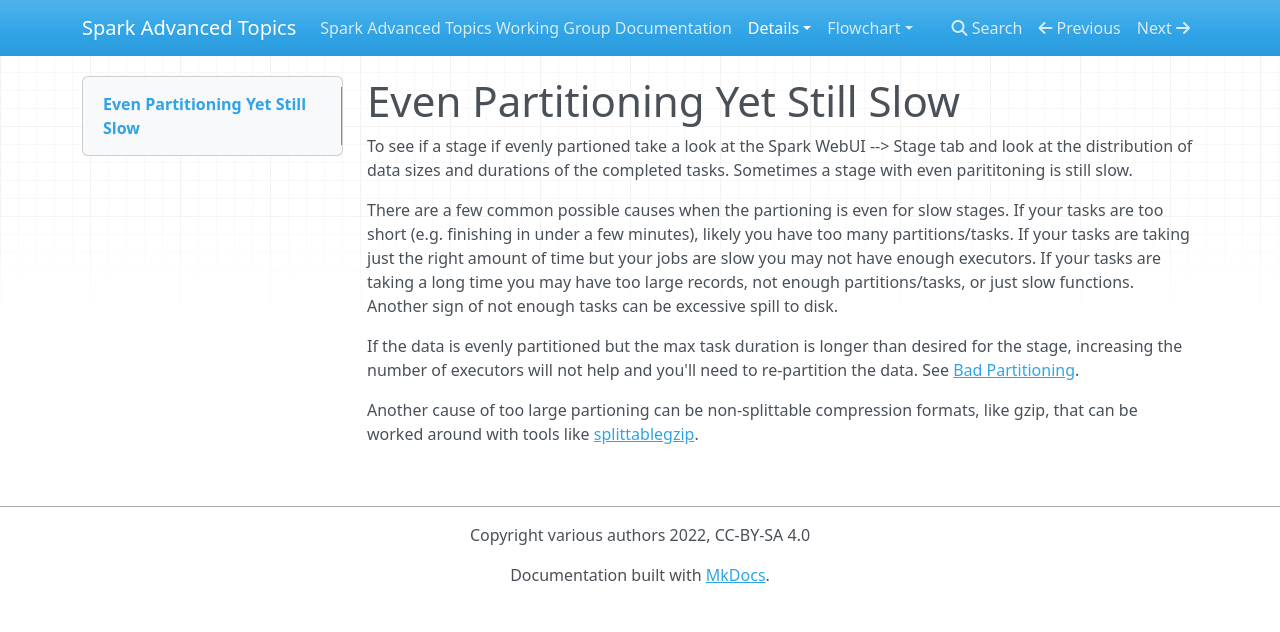
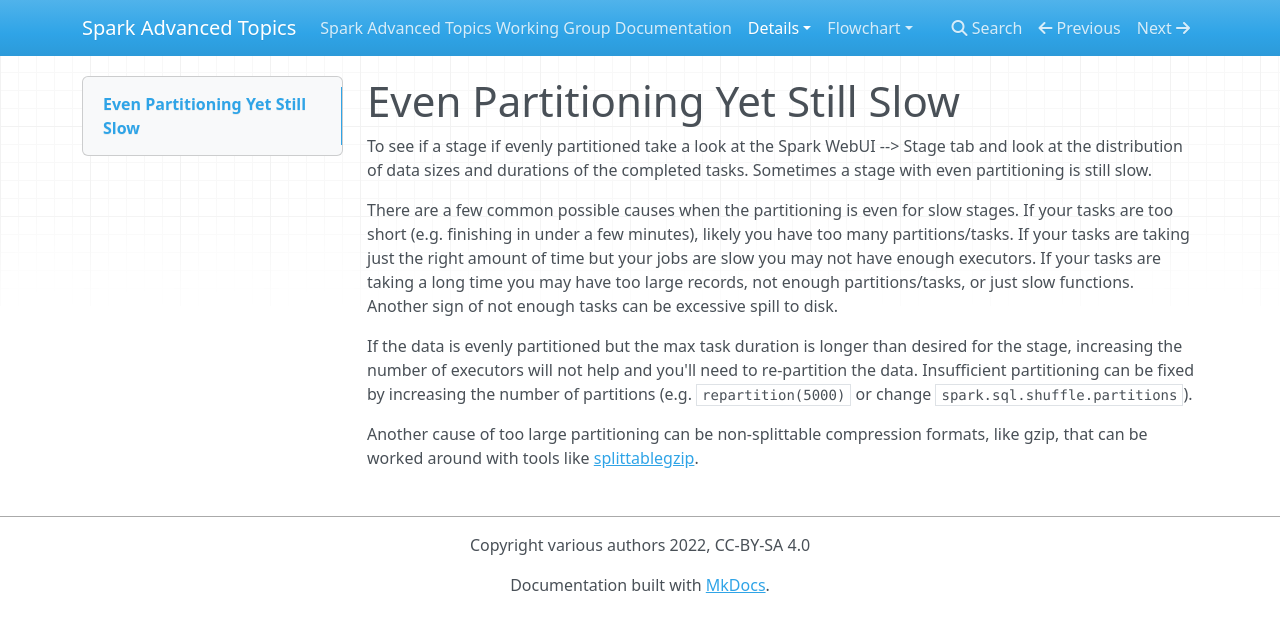
Before and after one commit to holdenk/spark-flowchart, an MkDocs documentation site: the page built from docs/details/even_partitioning_still_slow.md, in a window 1280 px wide. Shown: the top 632 px of the page. Built offline with MkDocs 1.6.1, drawn with Linux system fonts in a browser that asks for light colours; nearby versions of some CDN libraries.

Commit message:
change bad to uneven partitioning

```diff
--- a/docs/details/even_partitioning_still_slow.md
+++ b/docs/details/even_partitioning_still_slow.md
@@ -1,12 +1,12 @@
 # Even Partitioning Yet Still Slow
 
-To see if a stage if evenly partioned take a look at the Spark WebUI --> Stage tab and look at the distribution of data sizes and durations of the completed tasks. Sometimes a stage with even parititoning is still slow.
+To see if a stage if evenly partitioned take a look at the Spark WebUI --> Stage tab and look at the distribution of data sizes and durations of the completed tasks. Sometimes a stage with even partitioning is still slow.
 
-There are a few common possible causes when the partioning is even for slow stages. If your tasks are too short (e.g. finishing in under a few minutes), likely you have too many partitions/tasks. If your tasks are taking just the right amount of time but your jobs are slow you may not have enough executors. If your tasks are taking a long time you may have too large records, not enough partitions/tasks, or just slow functions. Another sign of not enough tasks can be excessive spill to disk.
+There are a few common possible causes when the partitioning is even for slow stages. If your tasks are too short (e.g. finishing in under a few minutes), likely you have too many partitions/tasks. If your tasks are taking just the right amount of time but your jobs are slow you may not have enough executors. If your tasks are taking a long time you may have too large records, not enough partitions/tasks, or just slow functions. Another sign of not enough tasks can be excessive spill to disk.
 
 
 
-If the data is evenly partitioned but the max task duration is longer than desired for the stage, increasing the number of executors will not help and you'll need to re-partition the data. See [Bad Partitioning](../bad_partitioning).
+If the data is evenly partitioned but the max task duration is longer than desired for the stage, increasing the number of executors will not help and you'll need to re-partition the data. Insufficient partitioning can be fixed by increasing the number of partitions (e.g. `repartition(5000)` or change `spark.sql.shuffle.partitions`).
 
 
-Another cause of too large partioning can be non-splittable compression formats, like gzip, that can be worked around with tools like [splittablegzip](https://github.com/nielsbasjes/splittablegzip).
+Another cause of too large partitioning can be non-splittable compression formats, like gzip, that can be worked around with tools like [splittablegzip](https://github.com/nielsbasjes/splittablegzip).
```
Also changed, not shown: docs/details/bad_partitioning.md (deleted, +0 -16 lines), docs/details/driver-max-result-size.md (+1 -1 lines), docs/details/key-skew.md (+2 -2 lines), docs/details/partitioning.md (+3 -1 lines), docs/details/slow-executor.md (+1 -1 lines), docs/details/uneven_partitioning.md (added, +11 -0 lines), docs/flowchart/slow.md (+3 -3 lines).
